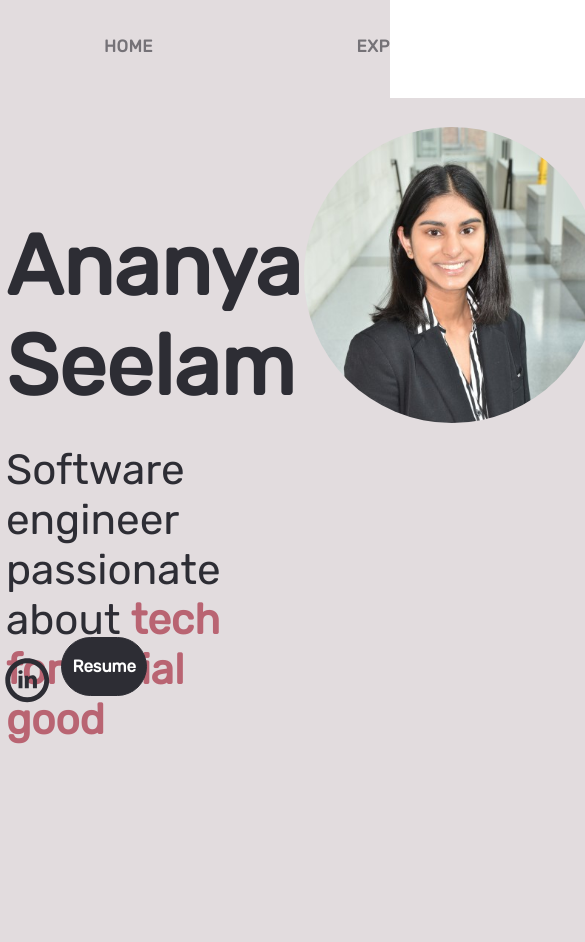
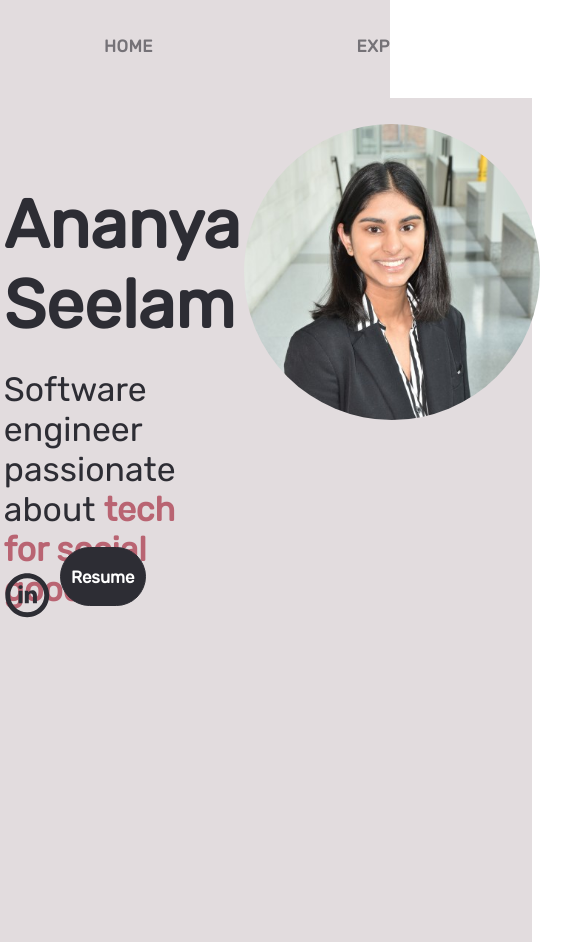
Before and after one commit to ananyaseelam/ananyaseelam.github.io, a React (Create React App) app: page / in a window 390 px wide. Shown: the whole page, 585 px wide, since content can reach past the window. Built offline with nearby package versions, Linux system fonts and the light colour scheme.

Commit message:
font sizing mobile;

```diff
--- a/src/pages/Page.css
+++ b/src/pages/Page.css
@@ -282,11 +282,13 @@
   .name{
     width: fit-content;
     margin:5%;
-    padding-top: 35%;
+    padding-top: 32%;
+    font-size: 8vh;
   }
 
   .bio{
     width:fit-content;
+    font-size: 4vh;
     margin:5%;
   }
 
```
